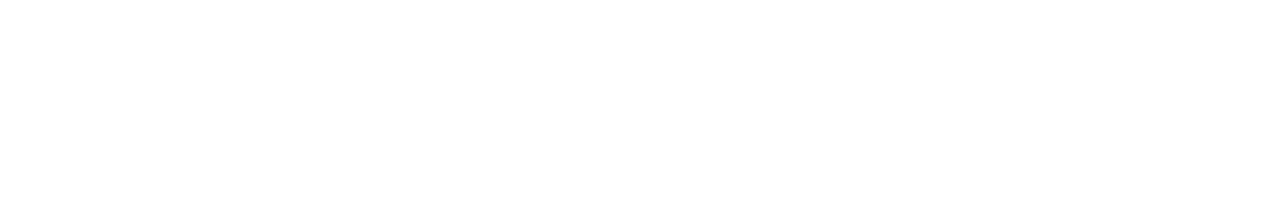
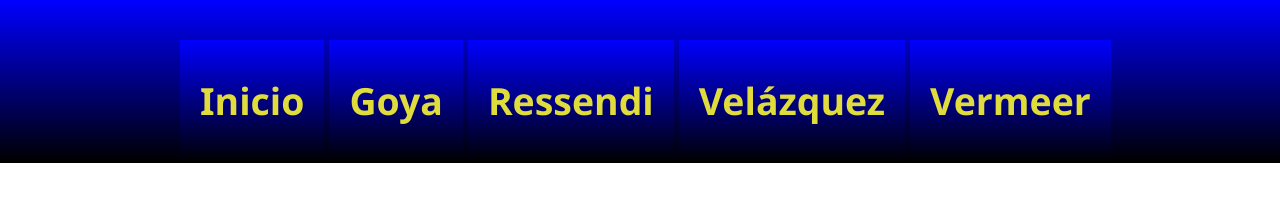
Before and after one commit to yisus2099/-Sitio-web-Pintores, a website: page public/goya.html in a window 1280 px wide. Drawn offline with Linux system fonts and the light colour scheme.

Commit message:
Agregue la barra de navegación a los documentos de pintores

```diff
--- a/public/goya.html
+++ b/public/goya.html
@@ -9,6 +9,21 @@
     <link rel="stylesheet" href="scripts/scripts.js">
 </head>
 <body>
+    <header>
+        <nav class="navegacion">
+            <ul class="menu">
+                <li><a href="index.html"><h1>Inicio</h1></a></li>
+                <li><a href="goya.html"><h1>Goya</h1></a></li>
+                <li><a href="ressendi.html"><h1>Ressendi</h1></a></li>
+                <li><a href="velazquez.html"><h1>Velázquez</h1></a></li>
+                <li><a href="vermeer.html"><h1>Vermeer</h1></a></li>
+            </ul>
+
+        </nav>
+        </header>
+
+
+
 
 </body>
 </html>
```
Also changed, not shown: public/ressendi.html (+15 -0 lines), public/velazquez.html (+13 -0 lines), public/vermeer.html (+13 -0 lines).
